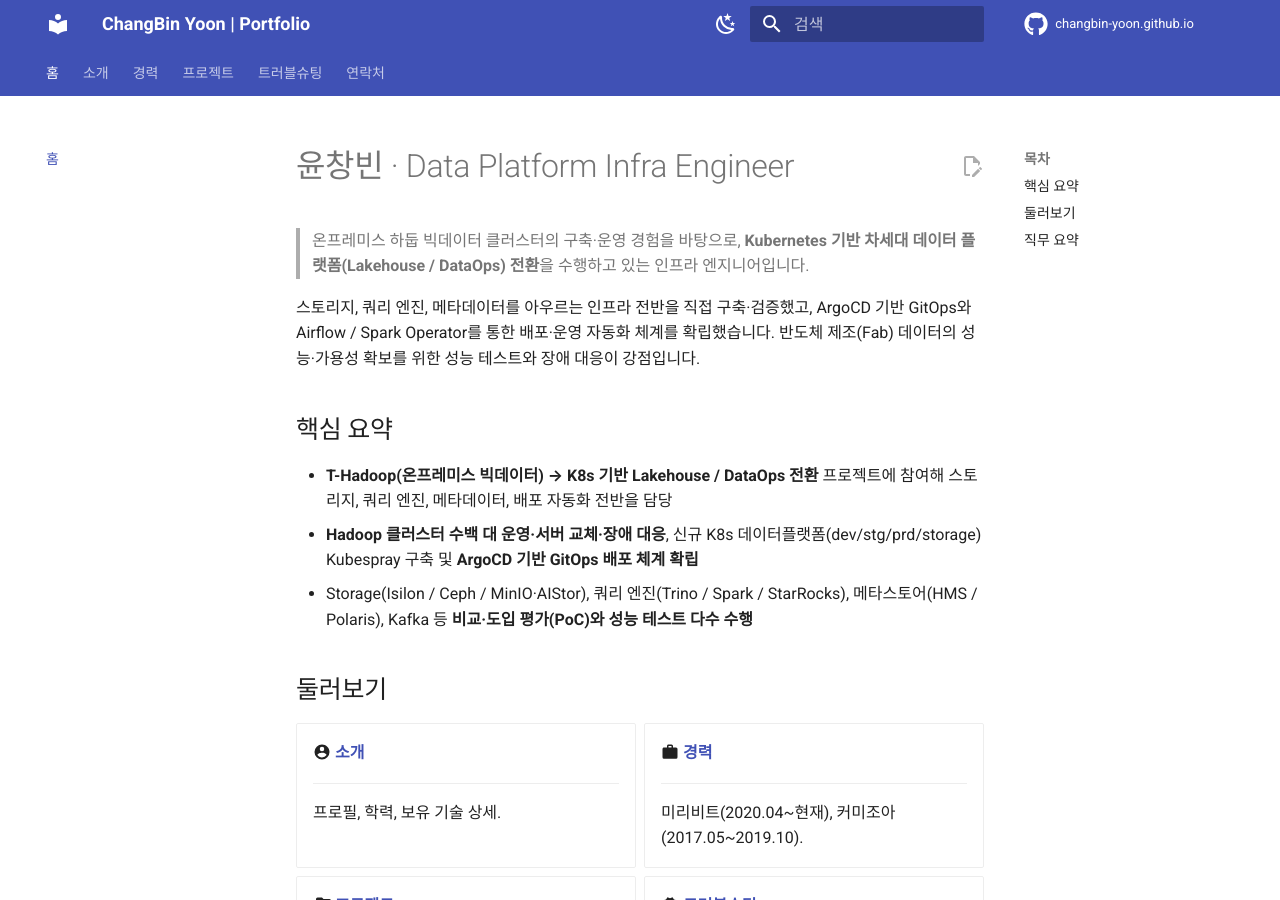
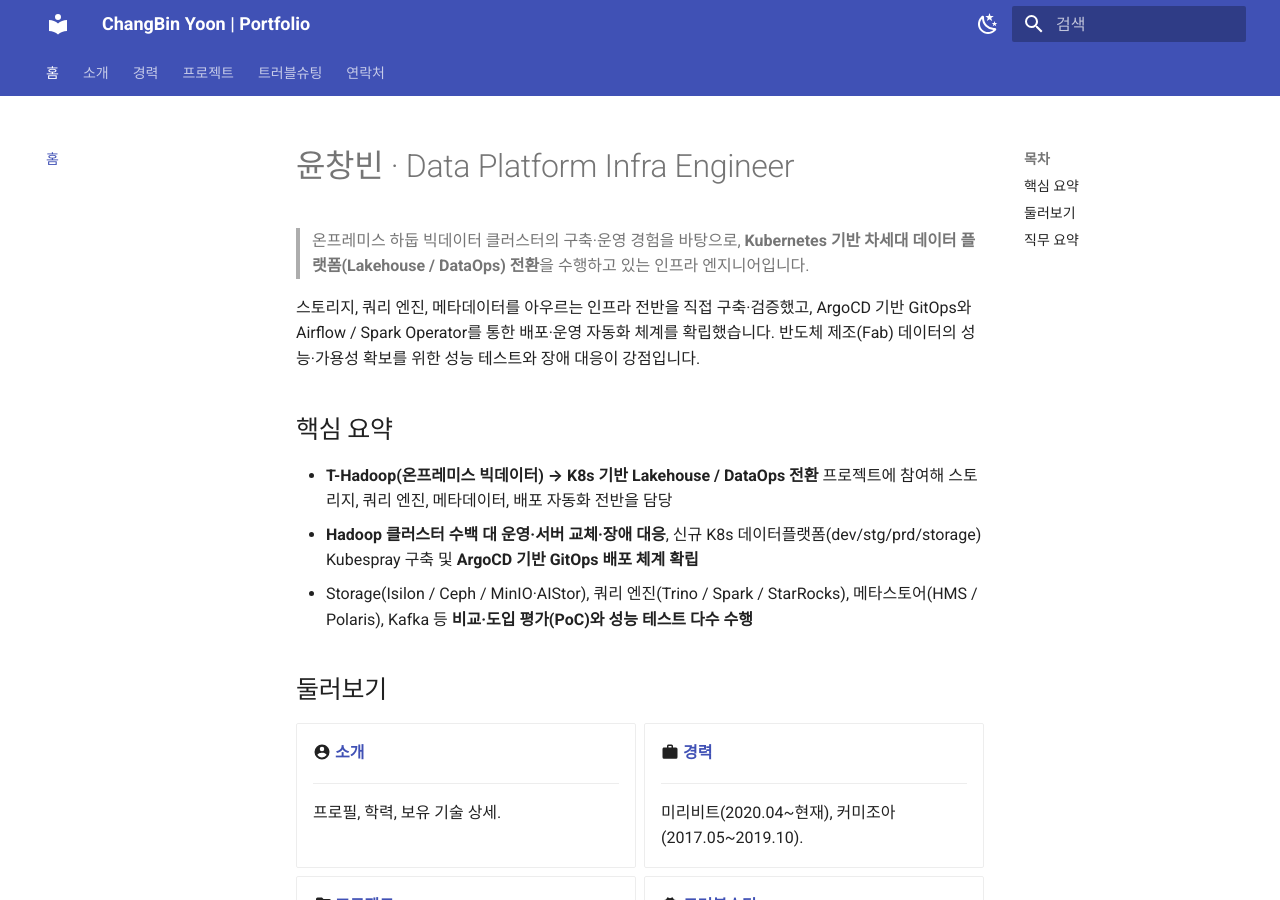
Before and after one commit to changbin-yoon/bychang.github.io, an MkDocs documentation site: the page built from docs/index.md, in a window 1280 px wide and 900 px high. Built offline with MkDocs 1.6.1 and Material for MkDocs 9.7.7, drawn with Linux system fonts in a browser that asks for light colours; comment, search, counter and statistics services are not loaded.

Commit message:
Remove header GitHub repo link
repo_url/repo_name/edit_uri를 제거해 헤더 우측 상단의 GitHub 저장소
링크와 페이지별 편집 아이콘을 없앤다. 하단 소셜 링크의 개인
GitHub 프로필 링크는 그대로 유지.

Co-Authored-By: Claude Sonnet 5 <noreply@anthropic.com>

```diff
--- a/mkdocs.yml
+++ b/mkdocs.yml
@@ -2,10 +2,6 @@ site_name: ChangBin Yoon | Portfolio
 site_description: 윤창빈(ChangBin Yoon) 포트폴리오 - 데이터 플랫폼 인프라 엔지니어. Kubernetes 기반 Lakehouse/DataOps 전환, Trino/Spark/Iceberg, 스토리지 검증 경험.
 site_author: ChangBin Yoon
 site_url: https://changbin-yoon.github.io/portfolio/
-
-repo_url: https://github.com/changbin-yoon/changbin-yoon.github.io
-repo_name: changbin-yoon.github.io
-edit_uri: edit/main/docs/
 
 copyright: Copyright &copy; 2026 ChangBin Yoon
 
@@ -22,7 +18,6 @@ theme:
     - search.suggest
     - search.highlight
     - content.code.copy
-    - content.action.edit
     - toc.follow
   palette:
     - media: "(prefers-color-scheme: light)"
@@ -39,8 +34,6 @@ theme:
       toggle:
         icon: material/weather-sunny
         name: 라이트 모드로 전환
-  icon:
-    repo: fontawesome/brands/github
 
 nav:
   - 홈: index.md
```
